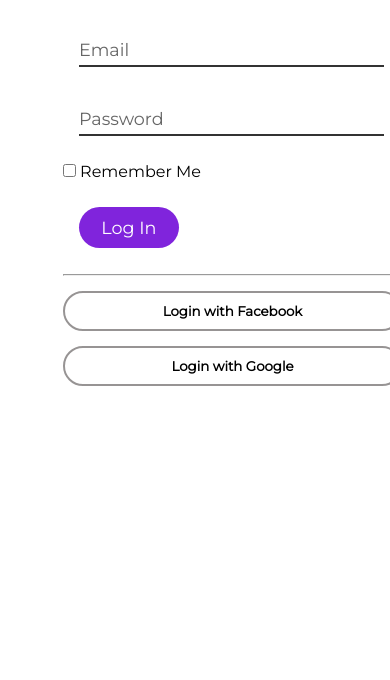
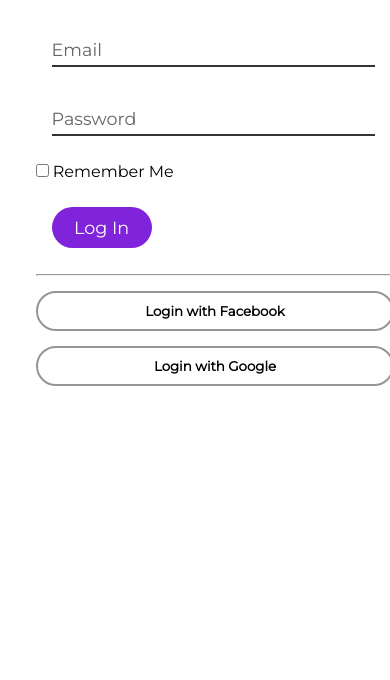
Before and after one commit to mr-dubeyshivam7714/Assignment, a plain HTML site: page login.html in a window 390 px wide. Shown: the part 164-844 px from the top of the page. Drawn offline with Linux system fonts and the light colour scheme.

Commit message:
Update login.css

```diff
--- a/css/login.css
+++ b/css/login.css
@@ -188,7 +188,7 @@ hr{
     box-shadow: none;
   }
   .info {
-    margin: 3vw 2vw 0vw 11vw;
+    margin: 3vw 4vw 0vw 4vw;
 }
   .login {
     font-size: 0.7rem;
```
